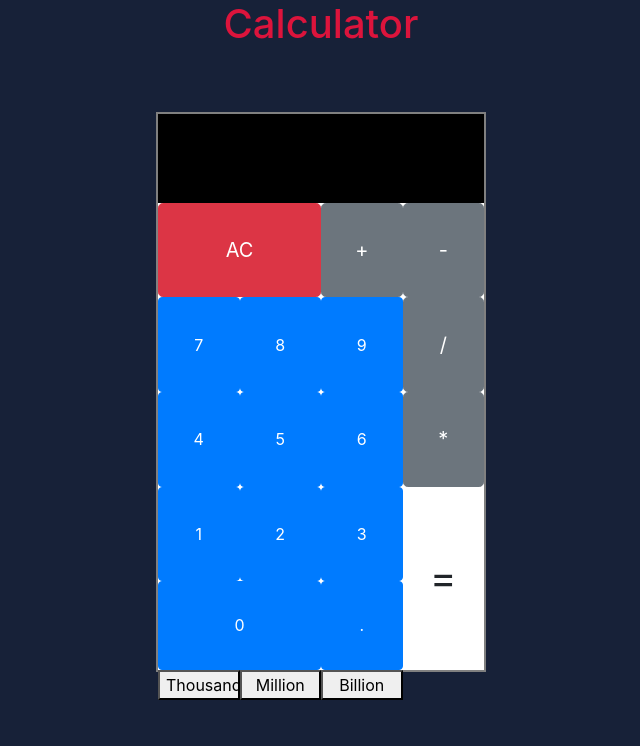
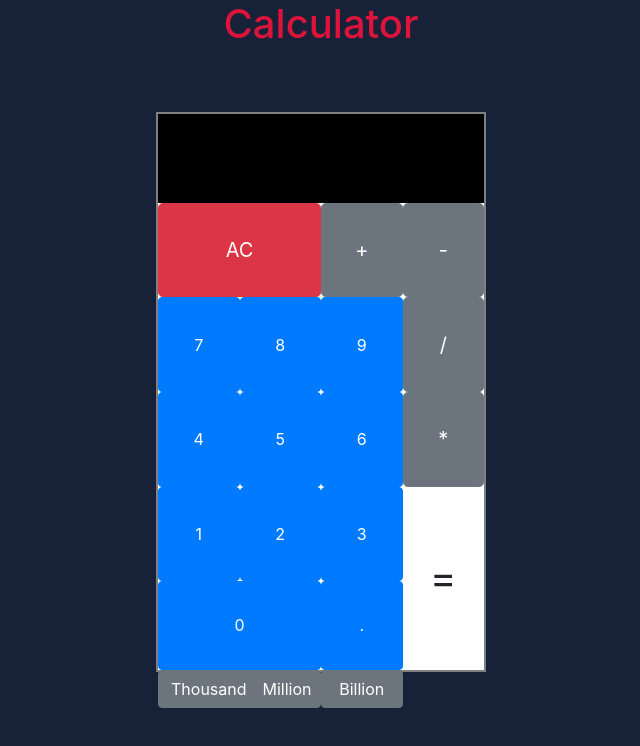
Before and after one commit to KhayaZikhali/java-calc, a React (Create React App) app: page / in a window 1280 px wide. Shown: the top 746 px of the page, without its empty margins (319-959 px from the left). Built offline with nearby package versions, Linux system fonts and the light colour scheme.

Commit message:
Added the svg logo to the calc
Added styling to the magnitude buttons

```diff
--- a/public/index.html
+++ b/public/index.html
@@ -2,7 +2,7 @@
 <html lang="en">
   <head>
     <meta charset="utf-8" />
-    <link rel="icon" href="%PUBLIC_URL%/favicon.ico" />
+    <link rel="icon" href="calc.svg" />
     <meta name="viewport" content="width=device-width, initial-scale=1" />
     <meta name="theme-color" content="#000000" />
     <meta
--- a/src/App.css
+++ b/src/App.css
@@ -89,3 +89,11 @@ h1 {
 .btn-removal {
   display: none;
 }
+
+.thou {
+  width: 120%;
+}
+
+.thous {
+margin-left:10px ;
+}
--- a/src/calc.js
+++ b/src/calc.js
@@ -36,7 +36,6 @@ class Main extends React.Component {
             this.setState(state=>{
                 return{display : eval(this.state.display)}
             })
-
     }
     // Catch the error if a non integer is entered
         catch(err){
@@ -45,20 +44,20 @@ class Main extends React.Component {
                 return{display : "NaN"}
             })
         }
-}
+    }
        //** Handles Click eventfor the three accesorry buttons at the bottom of the screen
        thousand(){
-         if(this.state.display !== ""){
+         if(this.state.display !== " " && this.state.display !== "0"){
          this.setState({ display : this.state.display + "000"})
         }
       }
         million(){
-         if(this.state.display !== ""){
+         if(this.state.display !== " " && this.state.display !== "0"){
          this.setState({ display : this.state.display + "000000"})
         }
       }
         billion(){
-         if(this.state.display !== ""){
+         if(this.state.display !== " " && this.state.display !== "0"){
          this.setState({ display : this.state.display + "000000000"})
         }
       }
@@ -91,18 +90,14 @@ class Main extends React.Component {
             <button className="btn btn-primary btn-click" id='decimal' onClick={()=>this.handleClick(".")}
             >.</button>
             <button className="btn btn-primary btn-click" id="zero" onClick={()=>this.handleClick("0")} onKeyDown={()=>this.handleKeyPress(0)}>0</button>
-            <button className="magnitude" onClick={this.thousand}> Thousand </button>
-            <button className="magnitude" onClick={this.million} >Million</button>
-            <button className="magnitude" onClick={this.billion} >Billion</button>
+            <button className="btn thou btn-click btn-secondary" onClick={this.thousand}> Thousand </button>
+            <button className="btn thous btn-click btn-secondary" onClick={this.million} >Million</button>
+            <button className="btn btn-click btn-secondary" onClick={this.billion} >Billion</button>
         </div>
     )
  }
 }
 
-
-// ! Add autocomplete support for the number
-// ? i.e enable the user to click a button to add the neccesary number of zeros for billions
-// ? instead of having to manually type in all those zeros
 // ** COMPLETE THE SITE AND AT LEAST ONE PROJECT FROM YOUR LEARN LIST
 
 
```
Also changed, not shown: public/calc.svg (added), 1 other file (tests, documents, lock files or other folders).
